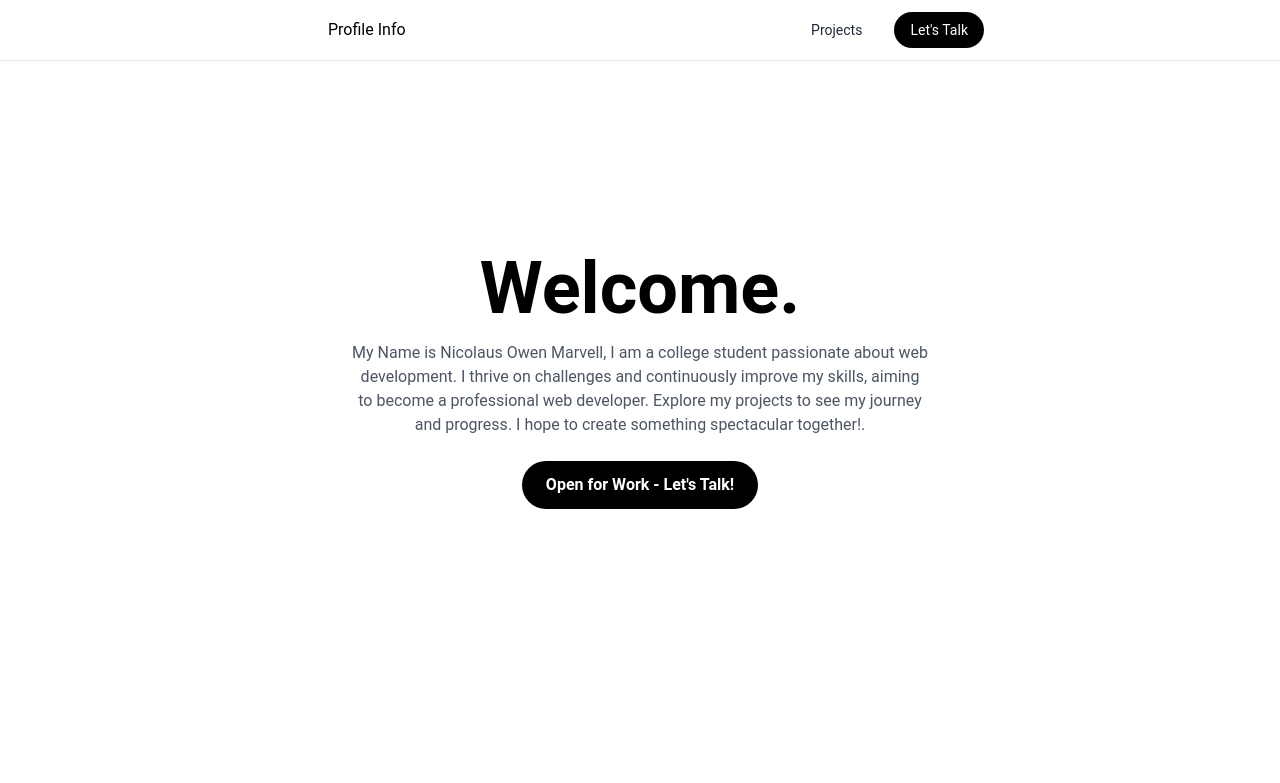
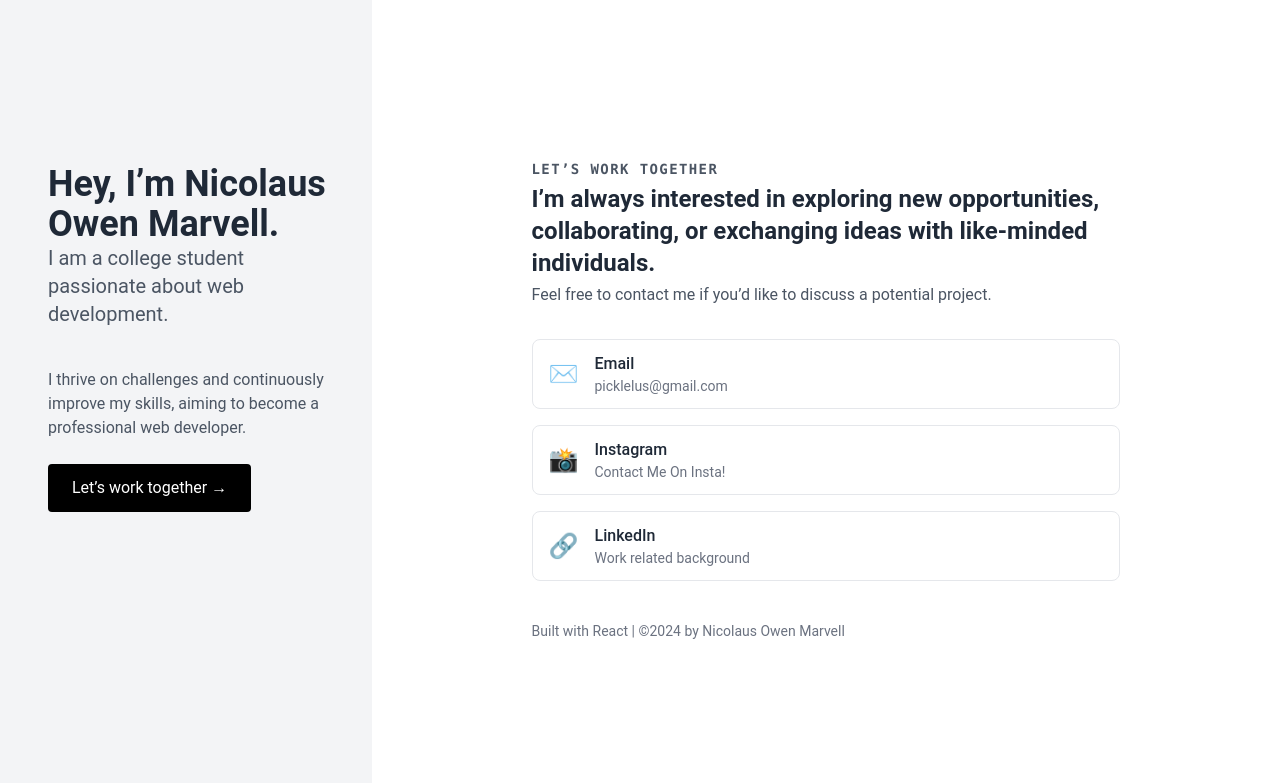
Before and after one commit to NicolausOwen/Portofolio, a React (Vite) app: page /contact in a window 1280 px wide. Shown: the top 783 px of the page. Built offline with nearby package versions, Linux system fonts and the light colour scheme.

Commit message:
Added Contact Page

```diff
--- a/src/App.jsx
+++ b/src/App.jsx
@@ -1,14 +1,21 @@
 import './index.css';
 import Home from './pages/Home';
+import Contact from './pages/Contact';
 
-import React from 'react'
+import React from 'react';
+import { BrowserRouter as Router, Routes, Route } from 'react-router-dom';
 
 function App() {
   return (
-    <div className="App">
-      <Home />
-    </div>
-  )
+    <Router>
+      <div className="App">
+        <Routes>
+          <Route path="/" element={<Home />} />
+          <Route path="/contact" element={<Contact />} />
+        </Routes>
+      </div>
+    </Router>
+  );
 }
 
-export default App
+export default App;
--- a/src/components/Footer.jsx
+++ b/src/components/Footer.jsx
@@ -1,6 +1,18 @@
 import React from 'react';
 
 function Footer() {
+
+  const copyEmail = () => {
+    const email = 'picklelus@gmail.com';
+    navigator.clipboard.writeText(email)
+      .then(() => {
+        alert('Email copied to clipboard!');
+      })
+      .catch((err) => {
+        console.error('Failed to copy: ', err);
+      });
+  };
+
   return (
     <footer className="text-gray-700 p-4">
       <div className="p-8 font-sans text-center">
@@ -12,10 +24,10 @@ function Footer() {
         Let’s connect if you’re looking to create a website, optimize your web app, or need assistance with development tasks.
       </p>
       <div className="flex justify-center items-center gap-4 mt-6">
-        <button className="text-[12px] lg:text-lg md:text-md px-6 py-2 bg-black text-white font-medium rounded-full hover:bg-gray-800 transition">
+        <a href='/contact' className="text-[12px] lg:text-lg md:text-md px-6 py-2 bg-black text-white font-medium rounded-full hover:bg-gray-800 transition">
           Open for Projects - Let’s Talk
-        </button>
-        <button className="text-[12px] lg:text-lg md:text-md px-6 py-2 bg-gray-100 border border-gray-300 font-medium rounded-full hover:bg-gray-200 transition">
+        </a>
+        <button onClick={copyEmail} className="text-[12px] lg:text-lg md:text-md px-6 py-2 bg-gray-100 border border-gray-300 font-medium rounded-full hover:bg-gray-200 transition">
           Copy Email
         </button>
       </div>
--- a/src/components/NavBar.jsx
+++ b/src/components/NavBar.jsx
@@ -16,7 +16,7 @@ const Header = () => {
     <div className="sticky top-0 bg-white bg-opacity-80 backdrop-filter backdrop-blur-md border-b border-gray-200 w-full z-10">
       <div className="max-w-7xl md:max-w-3xl lg:max-w-[60vw] mx-auto px-10 h-full flex justify-between items-center py-3">
         <div className="flex items-center">
-          <a href="#info" className="flex items-center">
+          <a href="/contact" className="flex items-center">
             <div className="rounded-full overflow-hidden w-8 h-8 z-10">
             </div>
             <div className="">Profile Info</div>
@@ -26,7 +26,7 @@ const Header = () => {
           <a href="#projects" onClick={(e) => handleClick(e, 'projects')} className="flex items-center bg-transparent rounded-full px-4 py-2">
             <p className="text-sm text-gray-800">Projects</p>
           </a>
-          <a href="#info" className="flex items-center bg-black text-white rounded-full px-4 py-2">
+          <a href="/contact" className="flex items-center bg-black text-white rounded-full px-4 py-2">
             <p className="text-sm">Let's Talk</p>
           </a>
         </div>
--- /dev/null
+++ b/src/pages/Contact.jsx
@@ -0,0 +1,85 @@
+import React from 'react'
+
+function Contact() {
+
+    const links = [
+        {
+          icon: "✉️",
+          label: "Email",
+          description: "picklelus@gmail.com",
+          href: "mailto:picklelus@gmail.com",
+        },
+        {
+            icon: "📸",
+            label: "Instagram",
+            description: "Contact Me On Insta!",
+            href: "https://www.instagram.com/owennicolaus/",
+          },
+        {
+          icon: "🔗",
+          label: "LinkedIn",
+          description: "Work related background",
+          href: "https://www.linkedin.com/in/nicolaus-owen-marvell-0b6675324/",
+        },
+      ];
+
+  return (
+    <div className="flex flex-col lg:flex-row items-start justify-between bg-white min-h-screen">
+      {/* Left Section */}
+      <div className=" pl-2 lg:w-1/2 space-y-6 bg-gray-100 lg:h-[100vh]">
+        <div className="m-10 lg:mt-[45%]">
+          <h1 className="text-4xl font-bold text-gray-800">Hey, I’m Nicolaus Owen Marvell.</h1>
+          <p className="text-xl text-gray-600">
+            I am a college student passionate about web development.
+          </p>
+        </div>
+        <p className="m-10 text-gray-600">
+            I thrive on challenges and continuously improve my skills, aiming to become a professional web developer.
+        </p>
+        <button className="m-10 px-6 py-3 text-white bg-black rounded hover:bg-gray-800">
+          Let’s work together →
+        </button>
+      </div>
+
+      {/* Right Section */}
+      <div>
+        <div className="flex flex-col justify-center min-h-screen p-8 bg-gray-100 text-gray-800 lg:bg-white lg:mx-[10vw]">
+            <code className="text-sm font-semibold uppercase text-gray-600 tracking-widest">
+                Let’s Work Together
+            </code>
+            <h1 className="mt-1 text-2xl font-bold text-left">
+                I’m always interested in exploring new opportunities, collaborating, or
+                exchanging ideas with like-minded individuals.
+            </h1>
+            <p className="mt-1 text-left text-gray-600">
+                Feel free to contact me if you’d like to discuss a potential project.
+            </p>
+            <div className="w-full mt-8 space-y-4">
+                {links.map((link, index) => (
+                <a
+                    key={index}
+                    href={link.href}
+                    target="_blank"
+                    rel="noopener noreferrer"
+                    className="flex items-center justify-between px-4 py-3 border border-gray-200 rounded-lg hover:bg-gray-50"
+                >
+                    <div className="flex items-center space-x-4">
+                    <span className="text-2xl">{link.icon}</span>
+                    <div>
+                        <p className="font-medium">{link.label}</p>
+                        <p className="text-sm text-gray-500">{link.description}</p>
+                    </div>
+                    </div>
+                </a>
+                ))}
+            </div>
+            <footer className="mt-10 text-sm text-gray-500">
+            Built with React | ©2024 by Nicolaus Owen Marvell
+            </footer>
+        </div>
+      </div>
+    </div>
+  )
+}
+
+export default Contact
--- a/src/pages/Home.jsx
+++ b/src/pages/Home.jsx
@@ -43,7 +43,7 @@ function Home() {
     const welcomeChars = welcomeText.split('');
     textRef.current.innerHTML = welcomeChars.map(char => `<span>${char}</span>`).join('');
 
-    // Welcome
+    // Welcome animation
     gsap.fromTo(textRef.current.children, {
       opacity: 0,
       y: 20,
@@ -59,7 +59,7 @@ function Home() {
     const descriptionChars = descriptionText.split('');
     descriptionRef.current.innerHTML = descriptionChars.map(char => `<span>${char}</span>`).join('');
 
-    // Description
+    // Description animation
     gsap.fromTo(descriptionRef.current.children, {
       opacity: 0,
       y: 20,
@@ -88,9 +88,9 @@ function Home() {
           <p ref={descriptionRef} className="text-gray-600 mb-6">
             My Name is Nicolaus Owen Marvell, I am a college student passionate about web development. I thrive on challenges and continuously improve my skills, aiming to become a professional web developer. Explore my projects to see my journey and progress. I hope to create something spectacular together!.
           </p>
-          <button className="bg-black text-white px-6 py-3 rounded-full font-semibold hover:bg-gray-800">
+          <a href='/contact' className="bg-black text-white px-6 py-3 rounded-full font-semibold hover:bg-gray-800">
             Open for Work - Let&apos;s Talk!
-          </button>
+          </a>
         </section>
 
         {/* EXPRERIENCE */}
```
